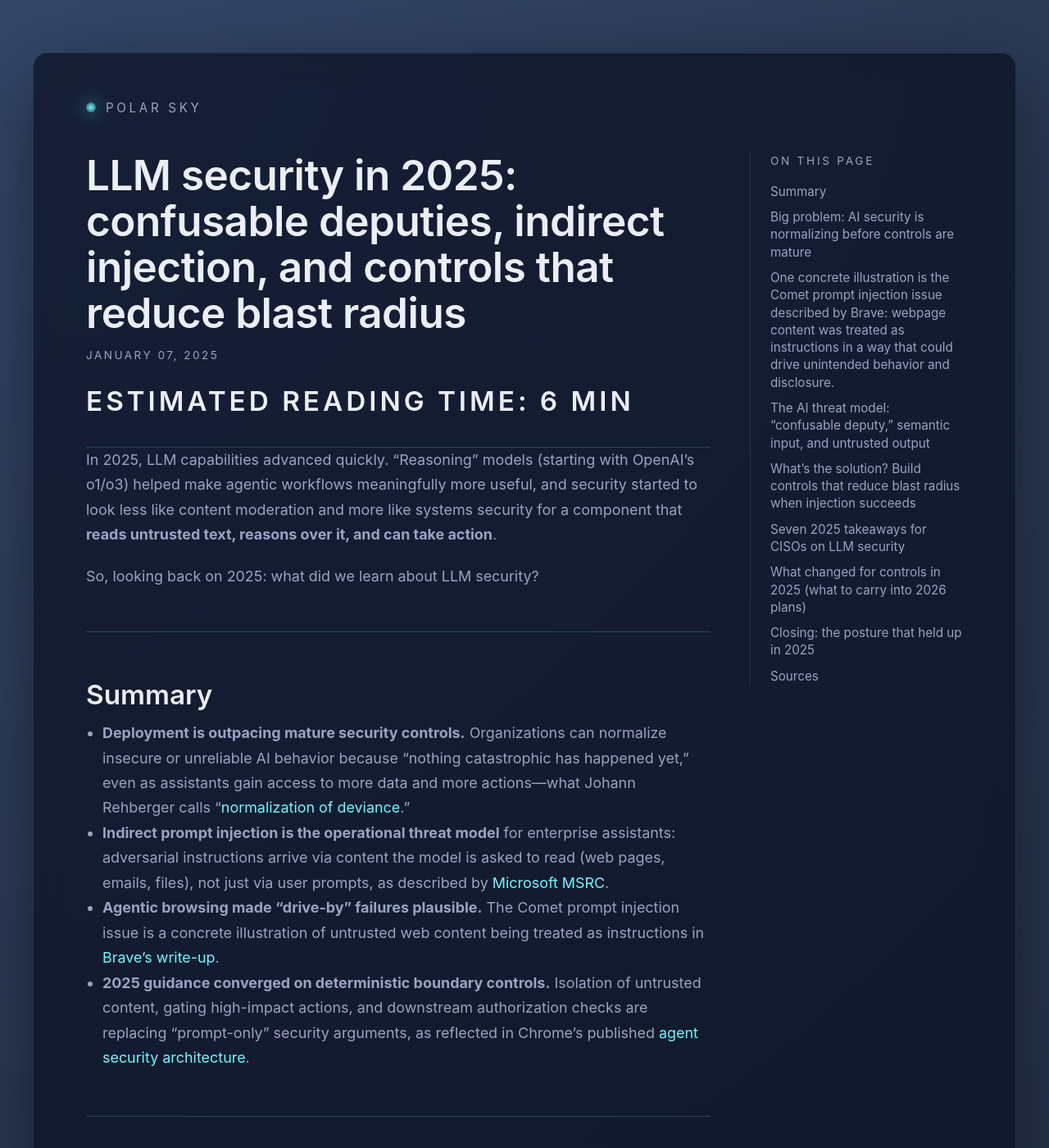
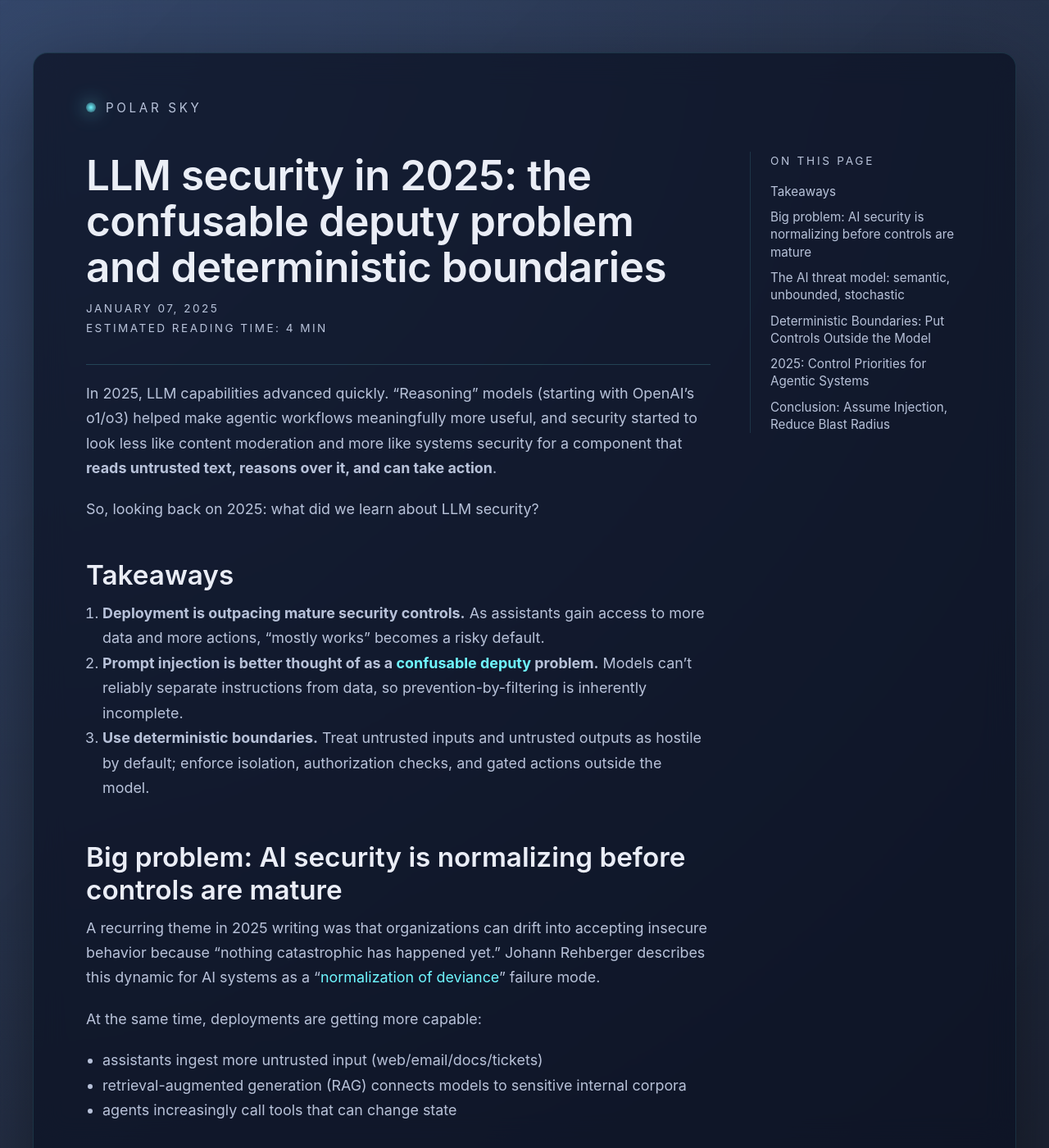
Before and after one commit to polarskyinc/polarsky.ai, a Jekyll site: the page built from _posts/2025-01-07-llm-security-in-review.md, in a window 1280 px wide and 1400 px high. Shown: the whole window at 82% size. Built offline with Jekyll 4.4.1, drawn with Linux system fonts in a browser that asks for light colours; some of the changed text lies outside the part shown.

Commit message:
Tighten post meta styling and prune sources (#9)
* Tighten post meta styling and prune sources

* Adjust reading time markup

* Clean up PR preview on close

* Match reading time to date styling

* Add spacing after post header divider

* more content edits

* Add spacing after post header

* Add margin after post header paragraph

* more edits

* Fix ordered list formatting

* formatting

* format and content cleanups

* accessibility and content updates

```diff
--- a/_layouts/post.html
+++ b/_layouts/post.html
@@ -18,7 +18,7 @@
         <header>
           <h1>{{ page.title }}</h1>
           <p class="post-meta">{{ page.date | date: "%B %d, %Y" }}</p>
-          <h2 class="post-reading-time">Estimated reading time: {{ reading_time }} min</h2>
+          <p class="post-meta post-reading-time">Estimated reading time: {{ reading_time }} min</p>
         </header>
         {{ content }}
       </article>
--- a/_posts/2025-01-07-llm-security-in-review.md
+++ b/_posts/2025-01-07-llm-security-in-review.md
@@ -1,22 +1,18 @@
 ---
-title: "LLM security in 2025: confusable deputies, indirect injection, and controls that reduce blast radius"
+title: "LLM security in 2025: the confusable deputy problem and deterministic boundaries"
 date: 2025-01-07
 layout: post
 ---
+
 In 2025, LLM capabilities advanced quickly. “Reasoning” models (starting with OpenAI’s o1/o3) helped make agentic workflows meaningfully more useful, and security started to look less like content moderation and more like systems security for a component that **reads untrusted text, reasons over it, and can take action**.
 
 So, looking back on 2025: what did we learn about LLM security?
 
----
+## Takeaways
 
-## Summary
-
-- **Deployment is outpacing mature security controls.** Organizations can normalize insecure or unreliable AI behavior because “nothing catastrophic has happened yet,” even as assistants gain access to more data and more actions—what Johann Rehberger calls “[normalization of deviance](https://embracethered.com/blog/posts/2025/the-normalization-of-deviance-in-ai/).”
-- **Indirect prompt injection is the operational threat model** for enterprise assistants: adversarial instructions arrive via content the model is asked to read (web pages, emails, files), not just via user prompts, as described by [Microsoft MSRC](https://www.microsoft.com/en-us/msrc/blog/2025/07/how-microsoft-defends-against-indirect-prompt-injection-attacks).
-- **Agentic browsing made “drive-by” failures plausible.** The Comet prompt injection issue is a concrete illustration of untrusted web content being treated as instructions in [Brave’s write-up](https://brave.com/blog/comet-prompt-injection/).
-- **2025 guidance converged on deterministic boundary controls.** Isolation of untrusted content, gating high-impact actions, and downstream authorization checks are replacing “prompt-only” security arguments, as reflected in Chrome’s published [agent security architecture](https://security.googleblog.com/2025/12/architecting-security-for-agentic.html).
-
----
+1. **Deployment is outpacing mature security controls.** As assistants gain access to more data and more actions, “mostly works” becomes a risky default.
+2. **Prompt injection is better thought of as a [confusable deputy](https://www.ncsc.gov.uk/blog-post/prompt-injection-is-not-sql-injection) problem.** Models can’t reliably separate instructions from data, so prevention-by-filtering is inherently incomplete.
+3. **Use deterministic boundaries.** Treat untrusted inputs and untrusted outputs as hostile by default; enforce isolation, authorization checks, and gated actions outside the model.
 
 ## Big problem: AI security is normalizing before controls are mature
 
@@ -30,10 +26,9 @@ At the same time, deployments are getting more capable:
 
 That combination shifts impact from reputational harm (“chatbot said something wrong”) toward conventional security outcomes such as data exposure and unauthorized actions (especially when the system operates with user credentials).
 
-One concrete illustration is the Comet prompt injection issue described by [Brave](https://brave.com/blog/comet-prompt-injection/): webpage content was treated as instructions in a way that could drive unintended behavior and disclosure.
----
+One concrete illustration is the [Comet prompt injection issue](https://brave.com/blog/comet-prompt-injection/): webpage content was treated as instructions in a way that could drive unintended behavior and disclosure.
 
-## The AI threat model: “confusable deputy,” semantic input, and untrusted output
+## The AI threat model: semantic, unbounded, stochastic
 
 Classical cybersecurity is built around deterministic systems: you can trace a failure to code paths, configuration, or protocol behavior—and you can often remediate by patching. LLM applications break some of those assumptions:
 
@@ -41,13 +36,11 @@ Classical cybersecurity is built around deterministic systems: you can trace a f
 - **You can’t assume you can enumerate and block all bad inputs.** Because the attack surface is natural language, the space of adversarial inputs is effectively unbounded—input filtering is inherently incomplete (“99% of infinity is still infinity”). Indirect injection is specifically about instructions arriving via normal enterprise content flows (files, emails, web pages).
 - **You can’t treat model behavior as a security boundary.** Outputs are probabilistic and can be steered; prompt “guardrails” are a layer, not a substitute for authorization checks and isolation boundaries.
 
-The UK NCSC framing is useful for security decision-making: treat prompt injection less like SQL injection and more like exploiting an inherently “confusable deputy,” which pushes design toward impact reduction and boundary controls ([UK NCSC](https://www.ncsc.gov.uk/blog-post/prompt-injection-is-not-sql-injection)).
+The “confusable deputy” framing is useful for security decision-making: treat this less like a classic injection bug you can patch away and more like exploitation of an inherently confusable system—pushing design toward impact reduction and boundary controls.
 
----
+## Deterministic Boundaries: Put Controls Outside the Model
 
-## What’s the solution? Build controls that reduce blast radius when injection succeeds
-
-The most defensible 2025 posture was not “we prevented injection,” but “when injection happens, it can’t silently exfiltrate data or perform high-impact actions.” In practice, that means emphasizing deterministic boundary controls over probabilistic behavior (see Chrome’s [agent security architecture](https://security.googleblog.com/2025/12/architecting-security-for-agentic.html)).
+The most defensible 2025 posture was not “we prevented injection,” but “when injection happens, it can’t silently exfiltrate data or perform high-impact actions.” In practice, that means emphasizing deterministic boundary controls over probabilistic behavior (see Chrome’s published [agent security architecture](https://security.googleblog.com/2025/12/architecting-security-for-agentic.html)).
 
 Practically, that means:
 
@@ -56,60 +49,16 @@ Practically, that means:
 - **Treat model output as untrusted.** Validate/sanitize before passing output into interpreters (HTML/JS/SQL/shell/config); prefer structured outputs and strict parsing.
 - **Instrument and respond like any other privileged system.** Log retrieval decisions and tool invocations; build detection and incident response around anomalous export/tool use.
 
----
+## 2025: Control Priorities for Agentic Systems
 
-## Seven 2025 takeaways for CISOs on LLM security
+Most “best practice” controls for access control, least privilege, and logging were not invented in 2025. What changed in 2025 is that major examples and guidance started converging on a clear set of priorities for agentic systems:
 
-### 1) “AI that reads” created the dominant injection path (indirect injection)
-If a workflow asks an LLM to summarize or analyze untrusted content (web/email/docs/tickets), it creates a practical injection path.
+- **Treat untrusted content as hostile by default.** The [Comet prompt injection issue](https://brave.com/blog/comet-prompt-injection/) is a concrete reminder that content can be interpreted as instructions and drive unintended behavior or disclosure.
+- **Treat LLM outputs as untrusted by default.** Don’t execute or forward raw generations into interpreters (HTML/JS/SQL/shell) without strict validation/sanitization; prefer structured outputs and “policy checks outside the model.”
+- **Make the security boundary deterministic.** Isolate untrusted content, gate high-impact actions, and enforce authorization downstream rather than relying on “the model will comply.”
 
-### 2) Security culture is a control: normalization of deviance became a practical failure mode
-As AI systems are integrated into workflows, teams can normalize near-misses and “mostly works” behaviors, especially when harm is intermittent or hard to attribute—a [normalization of deviance](https://embracethered.com/blog/posts/2025/the-normalization-of-deviance-in-ai/) dynamic.
+## Conclusion: Assume Injection, Reduce Blast Radius
 
-### 3) Prompt injection is not “SQL injection for prompts” — treat the model as a confusable deputy
-The UK NCSC’s “confusable deputy” framing is useful because it pushes designs toward impact reduction and boundary controls instead of betting on perfect prompt discipline ([UK NCSC](https://www.ncsc.gov.uk/blog-post/prompt-injection-is-not-sql-injection)).
-
-### 4) Agentic browsing made “drive-by” data exposure plausible in real workflows
-Once “reading the web” is connected to user state (accounts, sessions, autofill, internal data access), untrusted pages become an operational security boundary. The Comet prompt injection issue is a useful illustration ([Brave](https://brave.com/blog/comet-prompt-injection/).
-
-### 5) Vendors started publishing concrete defense-in-depth architectures (deterministic boundaries)
-The direction of travel is consistent across published agent security architecture work: isolate untrusted content, gate high-impact actions, and rely on deterministic controls rather than probabilistic “the model will comply” assumptions ([Chrome Security](https://security.googleblog.com/2025/12/architecting-security-for-agentic.html)).
-
-### 6) Authorization and least privilege became the core blast-radius control for retrieval and tools
-This is the practical interpretation of “assume injection succeeds”: permissioning and complete mediation in downstream systems determine whether a manipulation becomes a minor policy violation or a material breach.
-
-### 7) “AI-orchestrated ops” signals emerged, but risk should be calibrated from primary sources
-There is credible reporting of agentic usage in cyber operations and also credible skepticism about what is actually new; this is a case where CISOs should read primary sources and update assumptions incrementally ([Anthropic](https://www.anthropic.com/news/disrupting-AI-espionage)).
-
----
-
-## What changed for controls in 2025 (what to carry into 2026 plans)
-
-Most “best practice” controls for access control, least privilege, and logging were not invented in 2025. What changed in 2025 is that major examples and guidance started converging on a smaller set of priorities for agentic systems:
-
-- **Treat untrusted content as hostile by default (especially web browsing).** The Comet prompt injection issue is a concrete reminder that content can be interpreted as instructions and drive unintended behavior or disclosure ([Brave](https://brave.com/blog/comet-prompt-injection/)).
-- **Use deterministic boundaries for action-taking systems.** Published approaches emphasize segregation/isolation of untrusted content, gating high-impact actions, and relying on enforced policy checks rather than “the model will comply” ([Chrome Security](https://security.googleblog.com/2025/12/architecting-security-for-agentic.html)).
-- **Keep OWASP as shared governance vocabulary, not the strategy.** Its 2025 taxonomy is useful for coverage checks and communication, but the engineering story should still be boundaries, authorization, and blast radius.
-
----
-
-## Closing: the posture that held up in 2025
-
-The core lesson from 2025 was a shift from “prevent prompt injection” to “assume injection succeeds sometimes, and make failures non-catastrophic through boundaries, authorization, and isolation.”
+The core lesson from 2025 was that deployment is outpacing mature security controls. The emerging mindset shifted from “prevent prompt injection” to “assume injection succeeds sometimes, and make failures non-catastrophic through boundaries, authorization, and isolation.”
 
 > “... any data that AI has access to, the user can make it leak it. Any actions that it can possibly take, the user can make it take. So make sure to have those things locked down.” — Sander Schulhoff, leading AI cybersecurity researcher ([Lenny’s Newsletter podcast](https://www.lennysnewsletter.com/p/the-coming-ai-security-crisis))
-
----
-
-## Sources
-
-- [OWASP GenAI Security Project, `LLM01:2025 Prompt Injection`](https://genai.owasp.org/llmrisk/llm01-prompt-injection/)
-- [Microsoft MSRC: “How Microsoft defends against indirect prompt injection attacks” (Jul 29, 2025)](https://www.microsoft.com/en-us/msrc/blog/2025/07/how-microsoft-defends-against-indirect-prompt-injection-attacks)
-- [UK NCSC: “Prompt injection is not SQL injection” (Dec 2025)](https://www.ncsc.gov.uk/blog-post/prompt-injection-is-not-sql-injection)
-- [Google Online Security Blog: “Architecting Security for Agentic Capabilities in Chrome” (Dec 2025)](https://security.googleblog.com/2025/12/architecting-security-for-agentic.html)
-- [Anthropic: “Disrupting AI-espionage” (Nov 2025)](https://www.anthropic.com/news/disrupting-AI-espionage)
-- [Embrace The Red: “The Normalization of Deviance in AI” (2025)](https://embracethered.com/blog/posts/2025/the-normalization-of-deviance-in-ai/)
-- [Brave: “Comet prompt injection”](https://brave.com/blog/comet-prompt-injection/)
-- [Lenny’s Newsletter / podcast episode: “The coming AI security crisis”](https://www.lennysnewsletter.com/p/the-coming-ai-security-crisis?utm_source=post-email-title&publication_id=10845&post_id=181089452&utm_campaign=email-post-title&isFreemail=true&r=2vtaj&triedRedirect=true)
-- [The Hacker News coverage (Nov 2025)](https://thehackernews.com/2025/11/servicenow-ai-agents-can-be-tricked.html)
-- [Example skeptical coverage (PC Gamer)](https://www.pcgamer.com/software/ai/anthropic-reports-the-first-80-90-percent-ai-orchestrated-cyber-espionage-campaign-but-cybersecurity-critics-are-sceptical/)
--- a/assets/site.css
+++ b/assets/site.css
@@ -6,7 +6,7 @@
               radial-gradient(circle at 20% 80%, rgba(94, 248, 255, 0.2), transparent 50%),
               linear-gradient(135deg, rgba(8, 16, 35, 0.9), rgba(5, 8, 20, 0.95));
   --text-primary: rgba(244, 247, 255, 0.96);
-  --text-muted: rgba(211, 222, 255, 0.7);
+  --text-muted: rgba(221, 232, 255, 0.82);
   --accent: #6ff7ff;
 }
 
@@ -174,9 +174,10 @@ p {
 }
 
 .post header {
-  padding-bottom: 24px;
+  padding-bottom: 32px;
   border-bottom: 1px solid rgba(111, 247, 255, 0.18);
 }
+
 
 .post-content {
   display: flex;
@@ -189,12 +190,7 @@ p {
 }
 
 .post-reading-time {
-  margin: 0 0 20px;
-  font-size: 0.95rem;
-  font-weight: 500;
-  text-transform: uppercase;
-  letter-spacing: 0.12em;
-  color: var(--text-muted);
+  margin: 6px 0 20px;
 }
 
 .post-toc {
@@ -250,6 +246,10 @@ p {
   font-size: clamp(1.35rem, 2.1vw, 1.8rem);
 }
 
+.post h4 {
+  font-size: clamp(1.1rem, 1.6vw, 1.35rem);
+}
+
 .post p,
 .post li {
   font-size: clamp(1rem, 1.4vw, 1.15rem);
@@ -259,6 +259,10 @@ p {
 
 .post p {
   margin: 0 0 20px;
+}
+
+.post header + p {
+  margin-top: 20px;
 }
 
 .post ul,
@@ -279,7 +283,7 @@ p {
   border: none;
   height: 1px;
   background: rgba(111, 247, 255, 0.2);
-  margin: 32px 0;
+  margin: 16px 0;
 }
 
 .post a {
```
Also changed, not shown: .github/workflows/pages-preview.yml, 1 other file.
